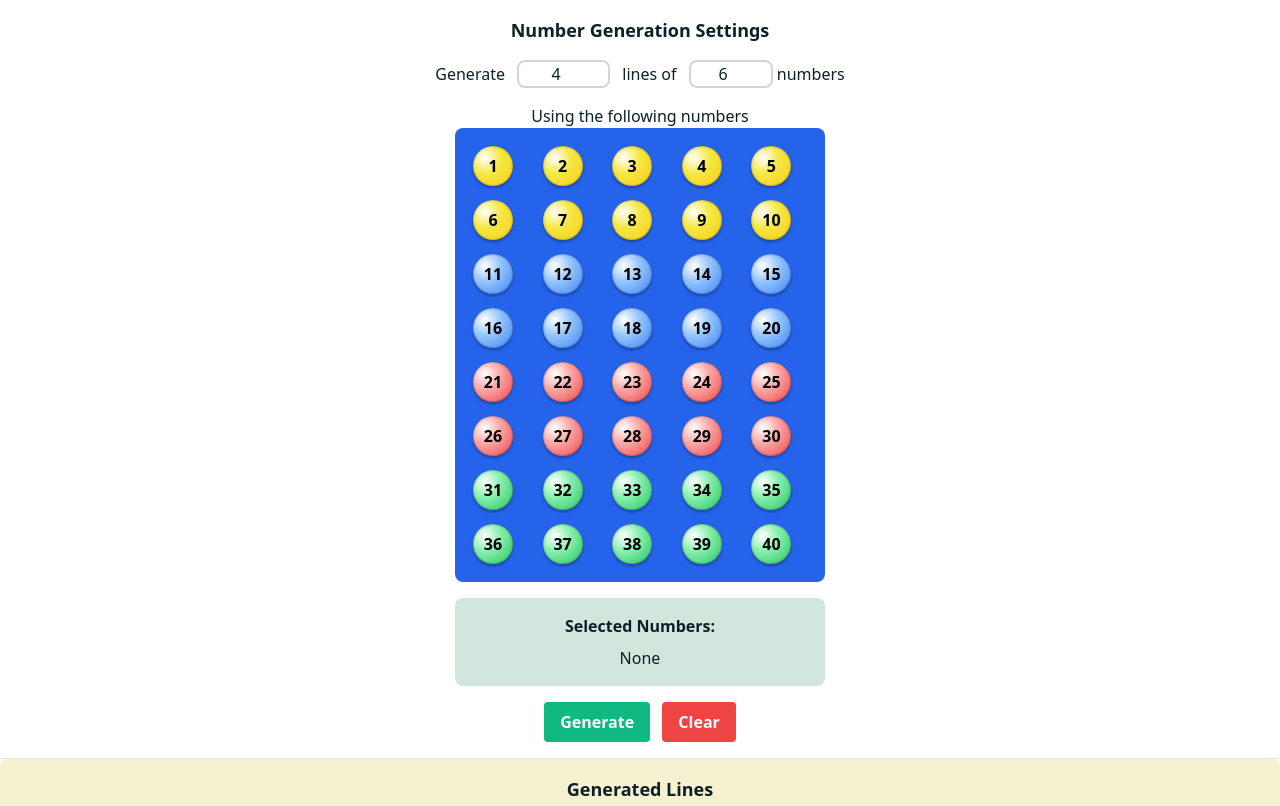
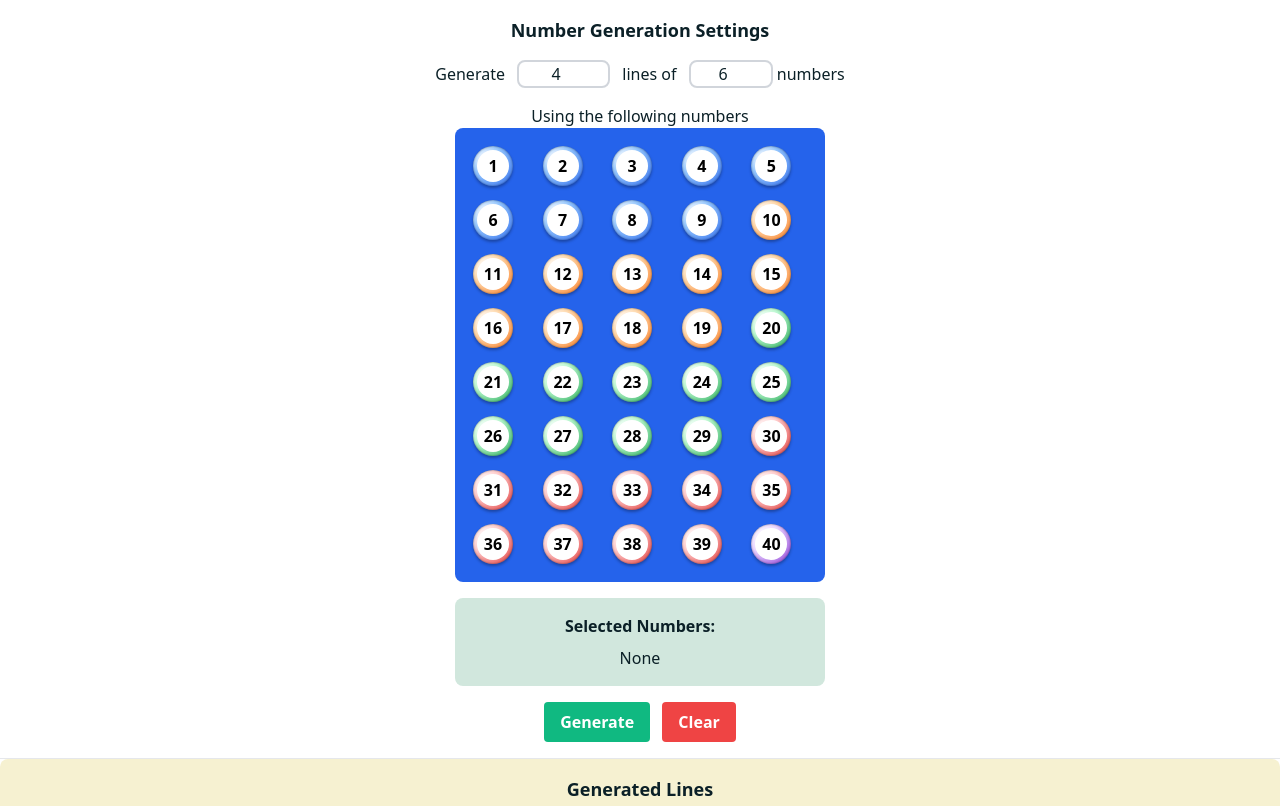
Before and after one commit to danstis/lotto-numbers, a plain HTML site: page internal/handlers/web/index.html in a window 1280 px wide. Shown: the top 806 px of the page. Drawn offline with nearby package versions, Linux system fonts and the light colour scheme; no server answers.

Commit message:
feat(web): enhance lotto ball styling

```diff
--- a/internal/handlers/web/assets/app.js
+++ b/internal/handlers/web/assets/app.js
@@ -5,14 +5,16 @@ document.addEventListener("DOMContentLoaded", function () {
   setupGenerateButton(selectedNumbers);
 
   function getBallClass(number) {
-    if (number <= 10) {
-      return "ball-yellow";
-    } else if (number <= 20) {
-      return "ball-blue";
-    } else if (number <= 30) {
+    if (number === 40) {
+      return "ball-purple";
+    } else if (number >= 30) {
       return "ball-red";
+    } else if (number >= 20) {
+      return "ball-green";
+    } else if (number >= 10) {
+      return "ball-orange";
     }
-    return "ball-green";
+    return "ball-blue";
   }
 
   // Function to toggle selection
--- a/internal/handlers/web/assets/style.css
+++ b/internal/handlers/web/assets/style.css
@@ -29,24 +29,44 @@
   border-radius: 9999px; /* Fully rounded corners to make it a circle */
   margin: 0.125rem; /* Small margin for spacing */
   color: #000000; /* Black text like the real balls */
+  position: relative;
   box-shadow: inset 0 0 2px rgba(0, 0, 0, 0.5), 0 2px 3px rgba(0, 0, 0, 0.3);
+  z-index: 1;
+}
+
+/* inner white circle */
+.lotto-ball::before {
+  content: "";
+  position: absolute;
+  top: 50%;
+  left: 50%;
+  transform: translate(-50%, -50%);
+  width: 2rem;
+  height: 2rem;
+  background-color: #ffffff;
+  border-radius: 50%;
+  z-index: -1;
 }
 
 /* Base ball colours */
-.ball-yellow {
-  background: radial-gradient(circle at 30% 30%, #ffffff 0%, #f4e842 40%, #facc15 100%);
+.ball-blue {
+  background: radial-gradient(circle at 30% 30%, #ffffff 0%, #93c5fd 40%, #2563eb 100%);
 }
 
-.ball-blue {
-  background: radial-gradient(circle at 30% 30%, #ffffff 0%, #93c5fd 40%, #3b82f6 100%);
+.ball-orange {
+  background: radial-gradient(circle at 30% 30%, #ffffff 0%, #fed7aa 40%, #f97316 100%);
+}
+
+.ball-green {
+  background: radial-gradient(circle at 30% 30%, #ffffff 0%, #bbf7d0 40%, #16a34a 100%);
 }
 
 .ball-red {
-  background: radial-gradient(circle at 30% 30%, #ffffff 0%, #fca5a5 40%, #ef4444 100%);
+  background: radial-gradient(circle at 30% 30%, #ffffff 0%, #fecaca 40%, #dc2626 100%);
 }
 
-.ball-green {
-  background: radial-gradient(circle at 30% 30%, #ffffff 0%, #86efac 40%, #22c55e 100%);
+.ball-purple {
+  background: radial-gradient(circle at 30% 30%, #ffffff 0%, #e9d5ff 40%, #7e22ce 100%);
 }
 #resultSection {
 	background-color: #F6F1D1; /* A light red background color */
```
